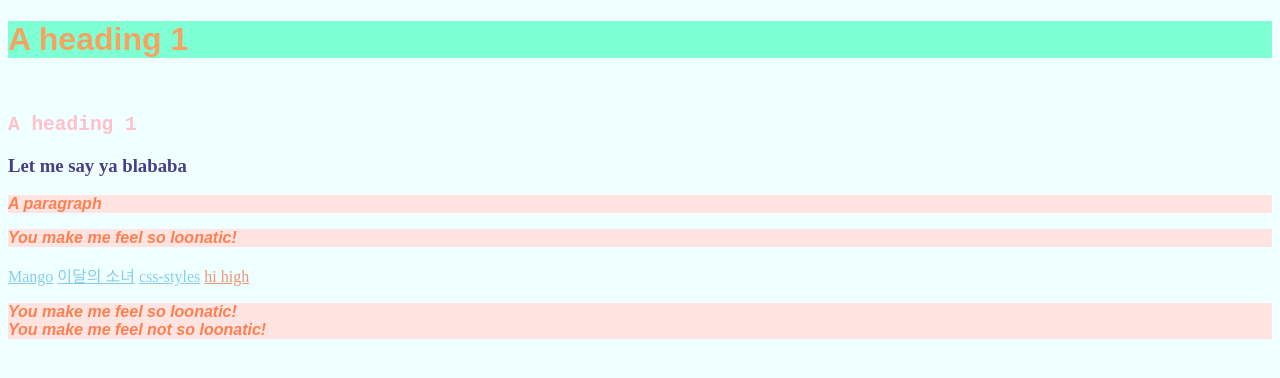
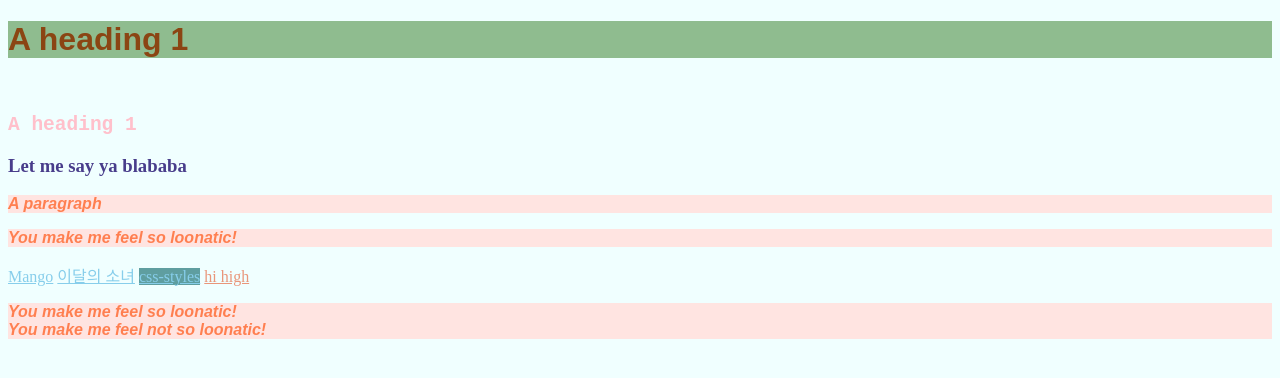
Before and after one commit to loonatheworld12/assignment1, a plain HTML site: page index.html in a window 1280 px wide. Drawn offline with Linux system fonts and the light colour scheme.

Commit message:
Initial commit

```diff
--- a/css/styles.css
+++ b/css/styles.css
@@ -13,6 +13,17 @@ h1 {
     font-family: "arial"
 }
 
+.cis-260 {
+    color: saddlebrown;
+    background-color: darkseagreen;
+    font-family: fantasy
+
+}
+
+.balababa {
+    color: skyblue;
+    background-color: cadetblue
+}
 
 p {
     color: steelblue;
--- a/index.html
+++ b/index.html
@@ -21,7 +21,7 @@
 </head>
 
 <body>
-    <h1>A heading 1</h1><br>
+    <h1 class="cis-260">A heading 1</h1><br>
     <h2 style="color: pink;">A heading 1</h2>
     <h3>Let me say ya blababa</h3>
     <p>A paragraph</p>
@@ -29,7 +29,7 @@
     <a href="index.html">Mango</a>
     <a href="http://www.loonatheworld.com" target="_blank">이달의 소녀</a>
 
-    <a href="css/styles.css">css-styles</a>
+    <a class="balababa" href="css/styles.css">css-styles</a>
     <a href="https://www.youtube.com/watch?v=846cjX0ZTrk" target="_blank" style="color: darksalmon">hi high</a>
     <p><strong><em>You make me feel so loonatic! <br>You make me feel not so loonatic!</em></strong></p>
 </body>
```
